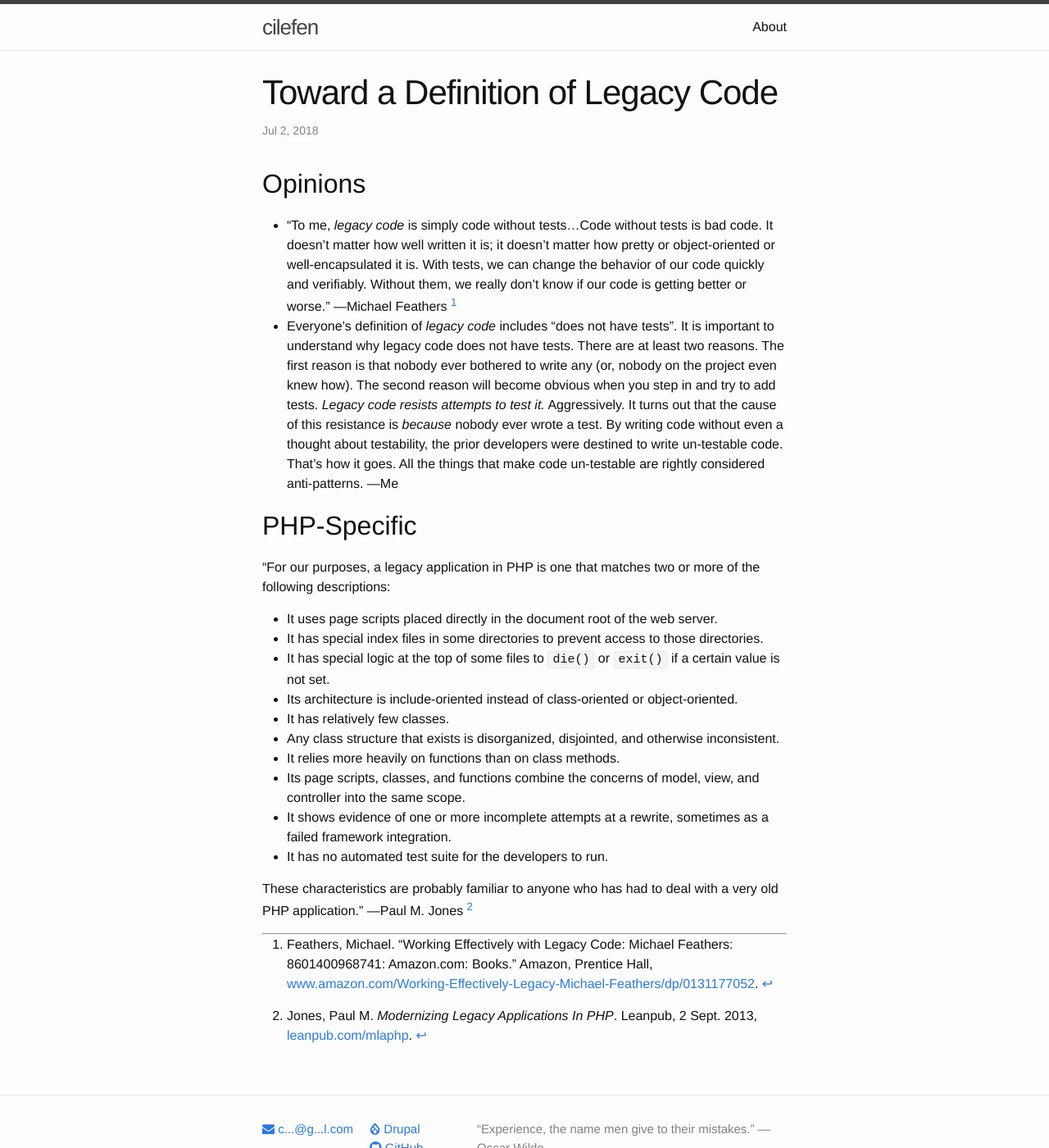
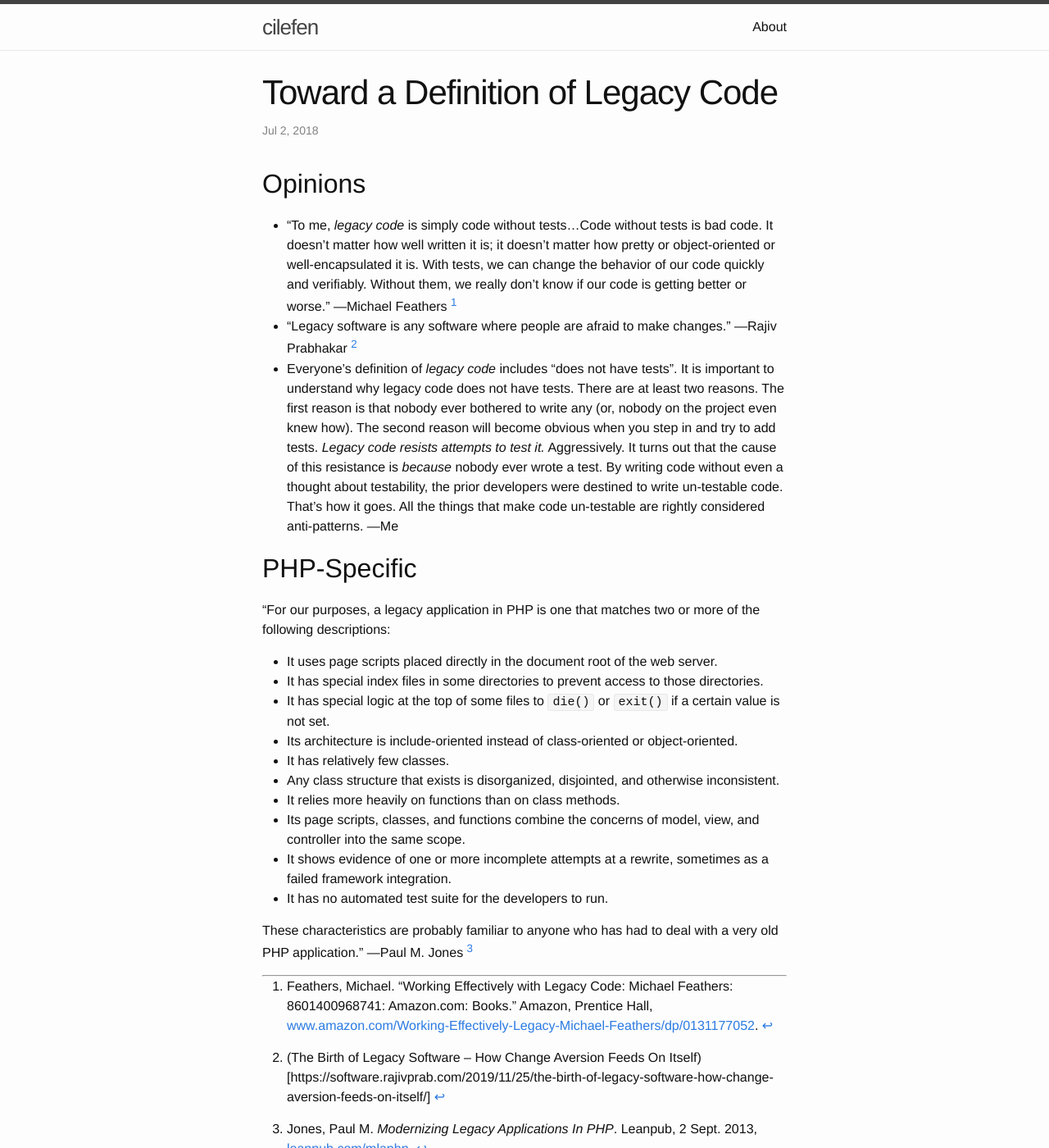
Before and after one commit to cilefen/cilefen.github.io, a Jekyll site: the page built from _posts/2018-07-02-definition-of-legacy-code.markdown, in a window 1280 px wide and 1400 px high. Shown: the whole window at 82% size. Built offline with Jekyll 4.4.1, drawn with Linux system fonts in a browser that asks for light colours; nearby versions of some CDN libraries.

Commit message:
Update 2018-07-02-definition-of-legacy-code.markdown

```diff
--- a/_posts/2018-07-02-definition-of-legacy-code.markdown
+++ b/_posts/2018-07-02-definition-of-legacy-code.markdown
@@ -12,6 +12,7 @@ It doesn’t matter how well written it is; it doesn’t matter how pretty or
 object-oriented or well-encapsulated it is. With tests, we can change the behavior
 of our code quickly and verifiably. Without them, we really don’t know if our code is
 getting better or worse." —Michael Feathers [^1]
+* "Legacy software is any software where people are afraid to make changes." —Rajiv Prabhakar [^2]
 * Everyone's definition of _legacy code_ includes "does not have tests".
 It is important to understand why legacy code does not have tests. There are at least two reasons. The first reason is that nobody ever bothered to write any (or, nobody on the
 project even knew how). The second reason will become obvious when you step in and try to add
@@ -35,9 +36,10 @@ That's how it goes. All the things that make code un-testable are rightly consid
 * It shows evidence of one or more incomplete attempts at a rewrite, sometimes as a failed framework integration.
 * It has no automated test suite for the developers to run.
 
-These characteristics are probably familiar to anyone who has had to deal with a very old PHP application." —Paul M. Jones [^2]
+These characteristics are probably familiar to anyone who has had to deal with a very old PHP application." —Paul M. Jones [^3]
 
 <hr>
 
 [^1]: Feathers, Michael. “Working Effectively with Legacy Code: Michael Feathers: 8601400968741: Amazon.com: Books.” Amazon, Prentice Hall, <a href="https://www.amazon.com/Working-Effectively-Legacy-Michael-Feathers/dp/0131177052">www.amazon.com/Working-Effectively-Legacy-Michael-Feathers/dp/0131177052</a>.
-[^2]: Jones, Paul M. _Modernizing Legacy Applications In PHP_. Leanpub, 2 Sept. 2013, <a href="https://leanpub.com/mlaphp">leanpub.com/mlaphp</a>.
+[^2]: (The Birth of Legacy Software – How Change Aversion Feeds On Itself)[https://software.rajivprab.com/2019/11/25/the-birth-of-legacy-software-how-change-aversion-feeds-on-itself/]
+[^3]: Jones, Paul M. _Modernizing Legacy Applications In PHP_. Leanpub, 2 Sept. 2013, <a href="https://leanpub.com/mlaphp">leanpub.com/mlaphp</a>.
```
